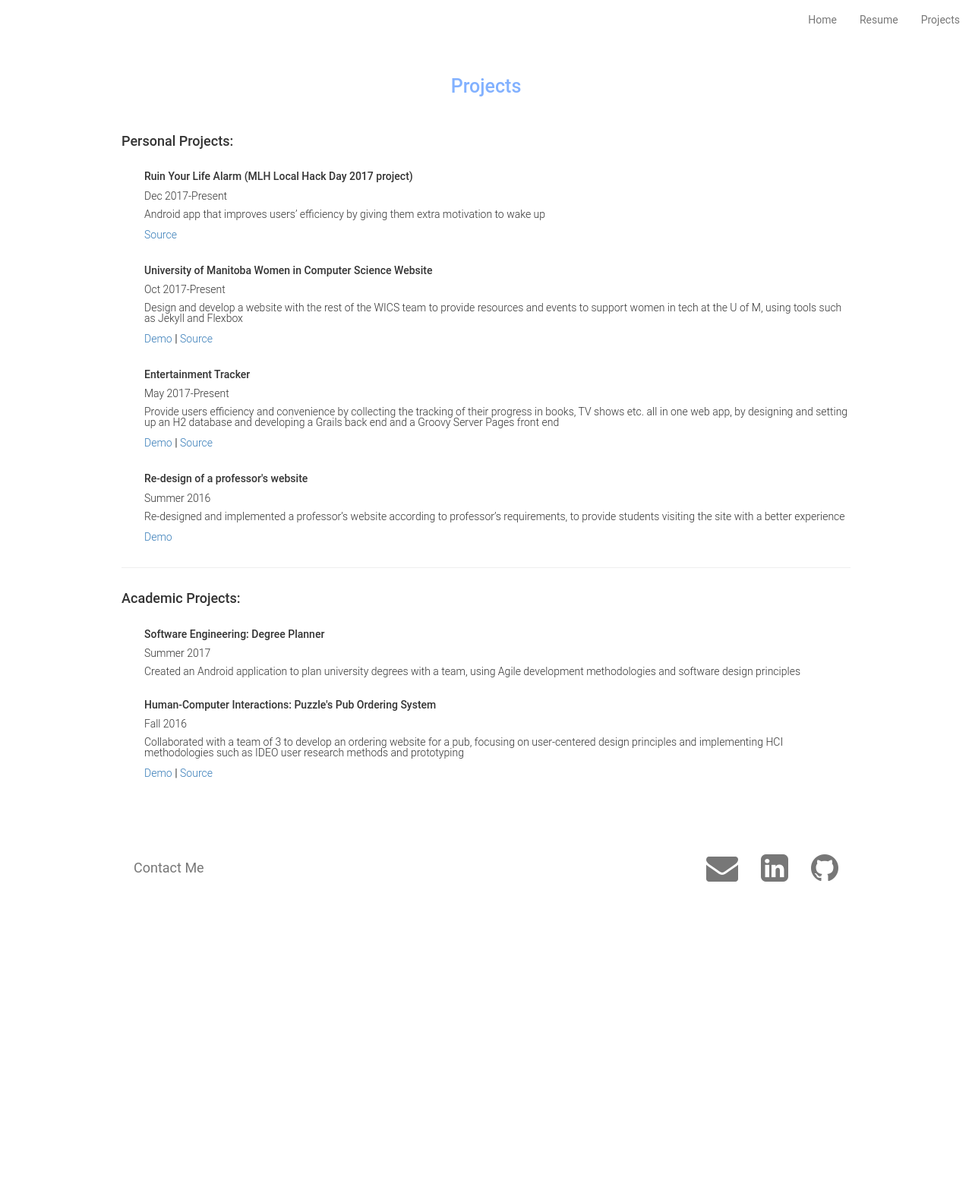
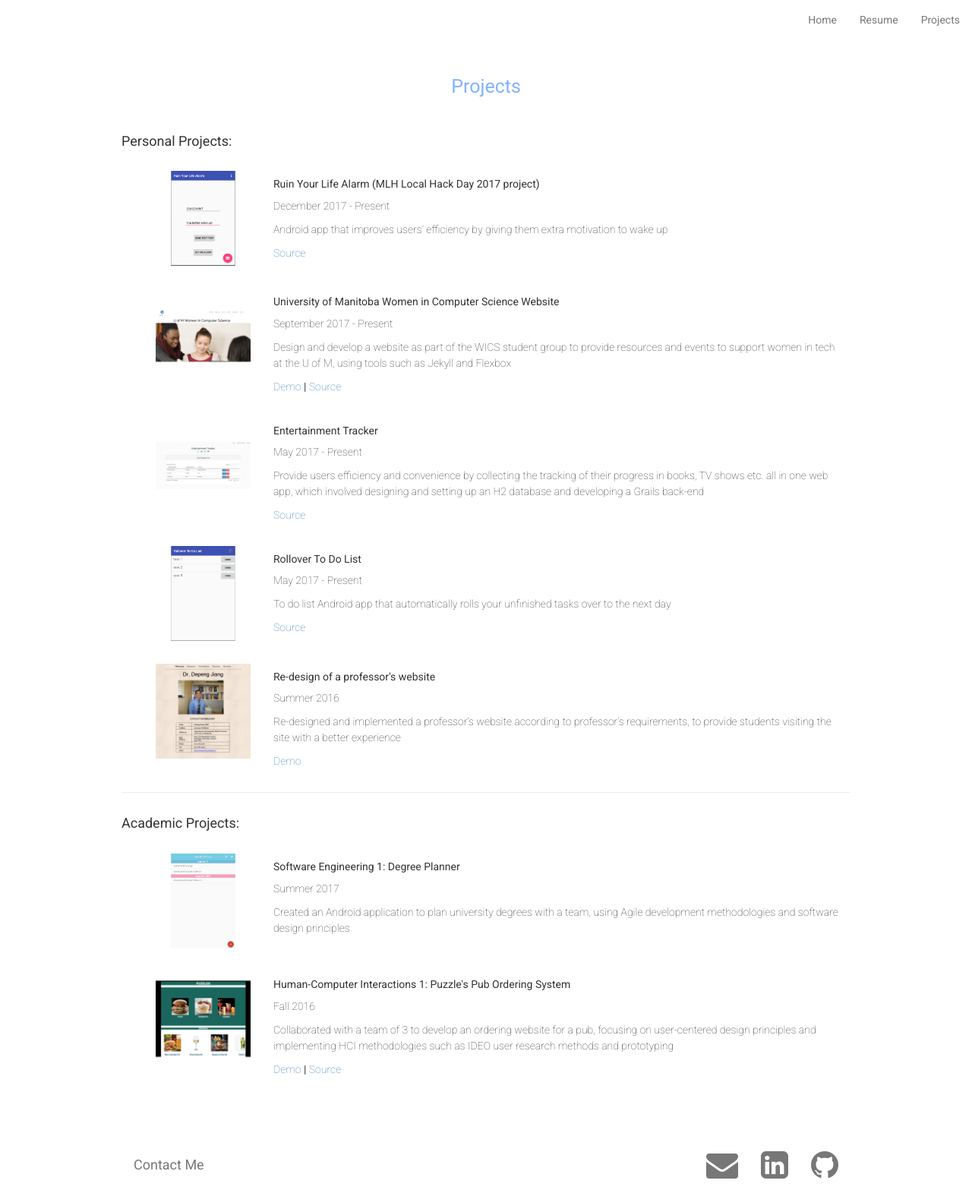
Before and after one commit to tiffcj/tiffcj.github.io, a Jekyll site: the page built from projects/index.html, in a window 1280 px wide. Shown: the whole page at 76% size. Built offline with Jekyll 4.4.1, drawn with Linux system fonts in a browser that asks for light colours; nearby versions of some CDN libraries; before the commit the page ends 1180 px from its top, so only the background shows below that.

Commit message:
Add project images

```diff
--- a/_layouts/default.html
+++ b/_layouts/default.html
@@ -5,12 +5,11 @@
     <title>Tiffany Jiang's Portfolio - {{ page.title }}</title>
 
     <!-- External libraries -->
-    <!-- Bootstrap and jQuery -->
     <link rel="stylesheet" href="https://maxcdn.bootstrapcdn.com/bootstrap/3.3.7/css/bootstrap.min.css">
     <script src="https://ajax.googleapis.com/ajax/libs/jquery/3.2.1/jquery.min.js"></script>
     <script src="https://maxcdn.bootstrapcdn.com/bootstrap/3.3.7/js/bootstrap.min.js"></script>
-    <!--Font Awesome icons-->
     <link rel="stylesheet" href="https://cdnjs.cloudflare.com/ajax/libs/font-awesome/4.7.0/css/font-awesome.min.css">
+    <link href="https://fonts.googleapis.com/css?family=Roboto:100,400" rel="stylesheet">
 
     <link rel="stylesheet" type="text/css" href="{{ site.baseurl }}/css/shared-styles.css">
 </head>
--- a/_layouts/homepage.html
+++ b/_layouts/homepage.html
@@ -5,12 +5,11 @@
     <title>Tiffany Jiang's Portfolio - {{ page.title }}</title>
 
     <!-- External libraries -->
-    <!-- Bootstrap and jQuery -->
     <link rel="stylesheet" href="https://maxcdn.bootstrapcdn.com/bootstrap/3.3.7/css/bootstrap.min.css">
     <script src="https://ajax.googleapis.com/ajax/libs/jquery/3.2.1/jquery.min.js"></script>
     <script src="https://maxcdn.bootstrapcdn.com/bootstrap/3.3.7/js/bootstrap.min.js"></script>
-    <!--Font Awesome icons-->
     <link rel="stylesheet" href="https://cdnjs.cloudflare.com/ajax/libs/font-awesome/4.7.0/css/font-awesome.min.css">
+    <link href="https://fonts.googleapis.com/css?family=Roboto:100,400" rel="stylesheet">
 
     <link rel="stylesheet" type="text/css" href="{{ site.baseurl }}/css/shared-styles.css">
 </head>
--- a/css/projects.css
+++ b/css/projects.css
@@ -9,7 +9,6 @@
 }
 
 .body-text {
-    line-height: 1;
     text-align: left;
 }
 
@@ -28,3 +27,7 @@
 .line {
     margin-bottom: 30px;
 }
+
+.project-image {
+    width: 100%;
+}
--- a/projects/index.html
+++ b/projects/index.html
@@ -11,48 +11,77 @@ title: Projects
     <div class="projects">
         <h4 class="project-heading-text">Personal Projects:</h4>
 
-        <div class="project">
+        <div class="project row">
+            <div class="col-md-2"><img src="{{ site.baseurl }}/images/ryla.png" class="project-image"></div>
+            <div class="col-md-10">
                 <h5>Ruin Your Life Alarm (MLH Local Hack Day 2017 project)</h5>
-            <p class="body-text">Dec 2017-Present</p>
+                <p class="body-text">December 2017 - Present</p>
                 <p class="body-text">Android app that improves users’ efficiency by giving them extra motivation to wake up</p>
                 <a class="body-text" href="https://github.com/tiffcj/ruin-your-life-alarm" target="_blank">Source</a>
             </div>
+        </div>
 
-        <div class="project">
+        <div class="project row">
+            <div class="col-md-2"><img src="{{ site.baseurl }}/images/wics.png" class="project-image"></div>
+            <div class="col-md-10">
                 <h5>University of Manitoba Women in Computer Science Website</h5>
-            <p class="body-text">Oct 2017-Present</p>
-            <p class="body-text">Design and develop a website with the rest of the WICS team to provide resources and events to support women in tech at the U of M, using tools such as Jekyll and Flexbox</p>
+                <p class="body-text">September 2017 - Present</p>
+                <p class="body-text">Design and develop a website as part of the WICS student group to provide resources and events to support women in tech at the U of M, using tools such as Jekyll and Flexbox</p>
                 <a class="body-text" href="http://cs.umanitoba.ca/~wics/" target="_blank">Demo</a> | <a class="body-text" href="https://github.com/umwics/wics-site" target="_blank">Source</a>
             </div>
-
-        <div class="project">
-            <h5>Entertainment Tracker</h5>
-            <p class="body-text">May 2017-Present</p>
-            <p class="body-text">Provide users efficiency and convenience by collecting the tracking of their progress in books, TV shows etc. all in one web app, by designing and setting up an H2 database and developing a Grails back end and a Groovy Server Pages front end</p>
-            <a class="body-text" href="https://tiffcj.github.io/entertainment-tracker/" target="_blank">Demo</a> | <a class="body-text" href="https://github.com/tiffcj/entertainment-tracker" target="_blank">Source</a>
         </div>
 
-        <div class="project">
+        <div class="project row">
+            <div class="col-md-2"><img src="{{ site.baseurl }}/images/et.png" class="project-image"></div>
+            <div class="col-md-10">
+                <h5>Entertainment Tracker</h5>
+                <p class="body-text">May 2017 - Present</p>
+                <p class="body-text">Provide users efficiency and convenience by collecting the tracking of their progress in books, TV shows etc. all in one web app, which involved designing and setting up an H2 database and developing a Grails back-end</p>
+                <a class="body-text" href="https://github.com/tiffcj/entertainment-tracker" target="_blank">Source</a>
+            </div>
+        </div>
+
+        <div class="project row">
+            <div class="col-md-2"><img src="{{ site.baseurl }}/images/rtdl.png" class="project-image"></div>
+            <div class="col-md-10">
+                <h5>Rollover To Do List</h5>
+                <p class="body-text">May 2017 - Present</p>
+                <p class="body-text">To do list Android app that automatically rolls your unfinished tasks over to the next day</p>
+                <a class="body-text" href="https://github.com/tiffcj/RolloverToDoList" target="_blank">Source</a>
+            </div>
+        </div>
+
+        <div class="project row">
+            <div class="col-md-2"><img src="{{ site.baseurl }}/images/dj.png" class="project-image"></div>
+            <div class="col-md-10">
                 <h5>Re-design of a professor's website</h5>
                 <p class="body-text">Summer 2016</p>
                 <p class="body-text">Re-designed and implemented a professor’s website according to professor’s requirements, to provide students visiting the site with a better experience</p>
                 <a class="body-text" href="http://home.cc.umanitoba.ca/~jiang" target="_blank">Demo</a>
             </div>
+        </div>
 
         <hr class="line">
 
         <h4 class="project-heading-text">Academic Projects:</h4>
-        <div class="project">
-            <h5>Software Engineering: Degree Planner</h5>
+
+        <div class="project row">
+            <div class="col-md-2"><img src="{{ site.baseurl }}/images/dp.png" class="project-image"></div>
+            <div class="col-md-10">
+                <h5>Software Engineering 1: Degree Planner</h5>
                 <p class="body-text">Summer 2017</p>
                 <p class="body-text">Created an Android application to plan university degrees with a team, using Agile development methodologies and software design principles</p>
             </div>
+        </div>
 
-        <div class="project">
-            <h5>Human-Computer Interactions: Puzzle's Pub Ordering System</h5>
+        <div class="project row">
+            <div class="col-md-2"><img src="{{ site.baseurl }}/images/puzzles.png" class="project-image"></div>
+            <div class="col-md-10">
+                <h5>Human-Computer Interactions 1: Puzzle's Pub Ordering System</h5>
                 <p class="body-text">Fall 2016</p>
                 <p class="body-text">Collaborated with a team of 3 to develop an ordering website for a pub, focusing on user-centered design principles and implementing HCI methodologies such as IDEO user research methods and prototyping</p>
                 <a class="body-text" href="https://tiffcj.github.io/puzzles/" target="_blank">Demo</a> | <a class="body-text" href="https://github.com/tiffcj/puzzles" target="_blank">Source</a>
             </div>
         </div>
     </div>
+</div>
```
Also changed, not shown: images/dj.png (added), images/dp.png (added), images/et.png (added), images/puzzles.png (added), images/rtdl.png (added), images/ryla.png (added), images/wics.png (added), 1 other file. Lines whose indentation alone changed are shown as unchanged.
